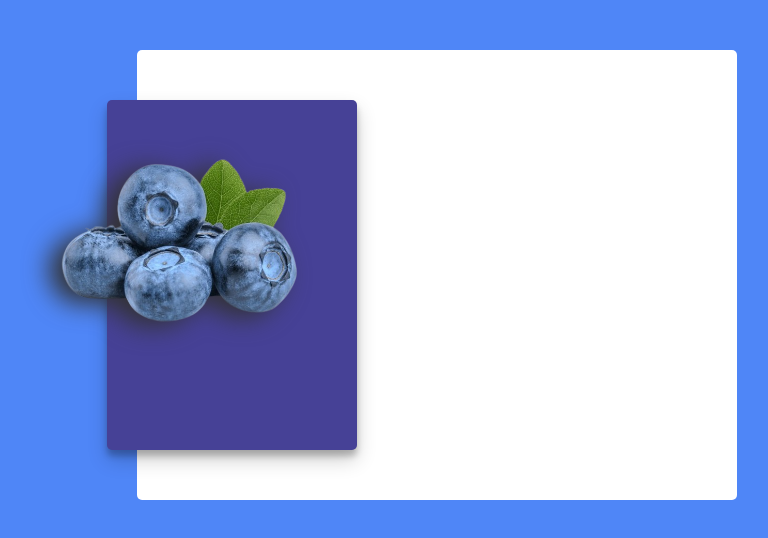
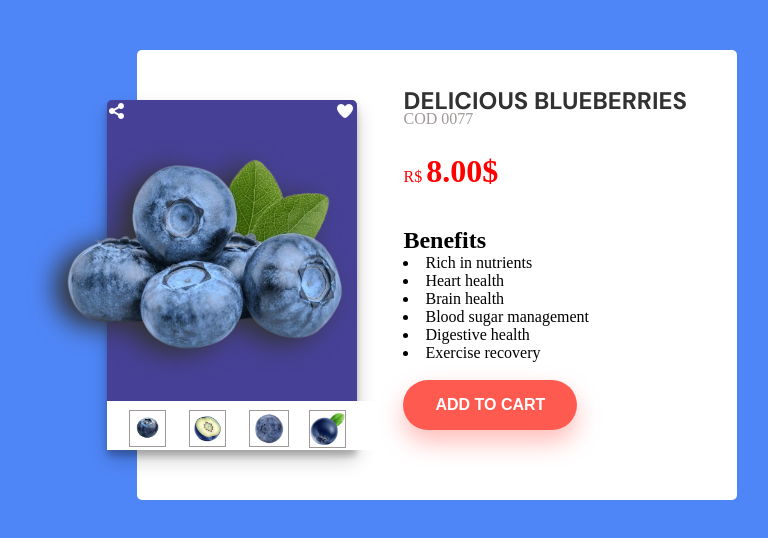
Before and after one commit to aishaghulam123/CSSproductCard, a plain HTML site: page index.html in a window 1280 px wide. Shown: the whole page, without its empty margins (203-971 px from the left). Drawn offline with Linux system fonts and the light colour scheme.

Commit message:
Prodect card

```diff
--- a/index.html
+++ b/index.html
@@ -1,17 +1,66 @@
 <!DOCTYPE html>
 <html lang="en">
+
 <head>
     <meta charset="UTF-8">
     <meta name="viewport" content="width=device-width, initial-scale=1.0">
     <title>Document</title>
+
+    <!-- font awesome -->
+    <link rel="stylesheet" href="https://cdnjs.cloudflare.com/ajax/libs/font-awesome/7.0.1/css/all.min.css"
+        integrity="sha512-2SwdPD6INVrV/lHTZbO2nodKhrnDdJK9/kg2XD1r9uGqPo1cUbujc+IYdlYdEErWNu69gVcYgdxlmVmzTWnetw=="
+        crossorigin="anonymous" referrerpolicy="no-referrer" />
+    <!-- custom css -->
+
     <link rel="stylesheet" href="style.css">
 </head>
+
 <body>
     <div class="container">
         <div class="card">
-            <div class="fruit"><img src="./blueberries/blueberries.png" alt=""></div>
 
+            <div class="fruit">
+                <div class="icon1"><i class="fa-solid fa-share-nodes"></i></div>
+                <div class="icon2"><i class="fa-solid fa-heart"></i></div>
+
+
+                <img src="./blueberries/blueberries.png" alt="blue berry">
+
+
+                <div class="gallery">
+                    <img class="small b1" src="./blueberries/front.png" alt="blueberries front">
+                    <img class="small b2" src="./blueberries/sliced.png" alt="sliced blueberries">
+                    <img class="small b3" src="./blueberries/top.png" alt="top of blueberry">
+                    <img class="small b4" src="./blueberries/bottom.png" alt="bottom of blueberry">
+                </div>
+
+            </div>
+            <div class="details">
+                <h2>DELICIOUS BLUEBERRIES</h3>
+                    <div class="details2">
+                        <h4>COD 0077</h4>
+                        <!-- <br><br> -->
+                        <span>R$</span>
+                        <h1>8.00$</h1>
+
+                        <p>Benefits</p>
+                        <li>Rich in nutrients</li>
+                        <li>Heart health </li>
+                        <li>Brain health </li>
+                        <li>Blood sugar management</li>
+                        <li>Digestive health</li>
+                        <li>Exercise recovery</li>
+                        <br>
+                         <button >Add to cart</button>
+
+
+
+                    </div>
+
+            </div>
         </div>
-    </div>
+</div>
+
 </body>
+
 </html>
--- a/style.css
+++ b/style.css
@@ -1,10 +1,19 @@
+@import url('https://fonts.googleapis.com/css2?family=DM+Sans:ital,opsz,wght@0,9..40,100..1000;1,9..40,100..1000&display=swap');
+
+
+
 *{
     margin: 0;padding: 0;box-sizing: border-box;
+
 }
+body{
+    background-color: rgb(79,134,247);
+}
+
 .container{
     height: 100vh;
     width: 100vw;
-    background-color: rgb(79,134,247);
+
     margin: 0 auto;
     padding-top: 50px;
 }
@@ -31,10 +40,103 @@ box-shadow: rgba(0, 0, 0, 0.19) 0px 10px 20px, rgba(0, 0, 0, 0.23) 0px 6px 6px;
 .fruit img{
     position: absolute;
     left: -80px;
-    top: 25px;
-    width: 300px;
+    top: 20px;
+    width: 350px;
      filter: drop-shadow(-13px 5px 13px #323232);
     /* box-shadow: rgba(0, 0, 0, 0.19) 0px 10px 20px, rgba(0, 0, 0, 0.23) 0px 6px 6px; */
+}
+.icon1,.icon2{
+color: white;
+position: absolute;
+top: 3px;
+
+}
+.icon2{
+    right: 2px;
+}
+
+.gallery{
+    width:500px;
+    height: 49px;
+    background-color: white;
+    position: absolute;
+    bottom: 0;
+
+}
+
+.gallery .small{
+    width: 37px;
+    position: absolute;
+    left: 20px;
+    top: 7px;
+    margin: 2px;
+
+filter: none;
+
+    border: 1px solid #a09998;
+}
+.gallery .b2{
+    left: 80px;
+}
+
+.gallery .b3{
+    width: 40px;
+    left: 140px;
+}
+
+.gallery .b4{
+   left: 200px;
+}
+.details{
+    position: absolute;
+    right: 50px;
+    top: 35px;
+
+}
+.details2 h4{
+    line-height: 5px;
+    color: #a09998;
+    font-weight: lighter;
+}
+
+.details h2{
+   color: #323232;
+   font-family: "DM Sans", sans-serif;
+}
+.details2 h1,span{
+    display: inline-block;
+    line-height: 100px;
+    color: red;
+}
+.details2 p{
+    font-size: x-large;
+    font-weight: bold;
+}
+
+
+
+
+
+
+
+
+button{
+    margin-top: auto;
+    background: #ff5a4f;
+    color: white;
+    border: none;
+    border-radius: 999px;
+    padding: 16px 32px;
+    font-size: 1rem;
+    text-transform: uppercase;
+    font-weight: 600;
+    cursor: pointer;
+    box-shadow: rgba(255, 90, 79, 0.4) 0px 12px 24px;
+
+}
+button:hover{
+    transform: translateY(-2px);
+    box-shadow: rgba(255, 90, 79, 0.6) 0px 14px 28px;
 }
 
 
@@ -47,26 +149,4 @@ box-shadow: rgba(0, 0, 0, 0.19) 0px 10px 20px, rgba(0, 0, 0, 0.23) 0px 6px 6px;
 
 
 
-
-
-
-
-
-
-
-
-
-
-
-
-
-
-
-
-
-
-
-
-
-
 /* {} */
```
Also changed, not shown: blueberries/bottom.png (added), blueberries/front.png (added), blueberries/sliced.png (added), blueberries/top.png (added).
